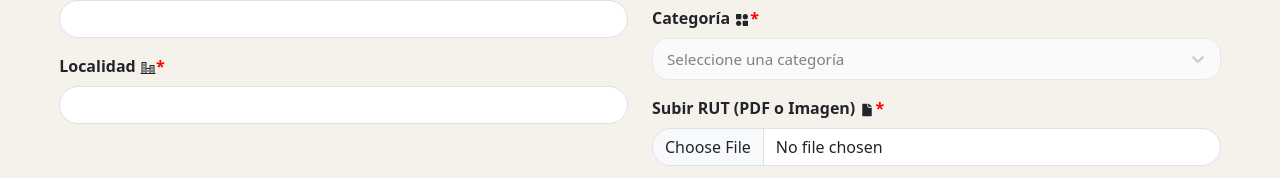
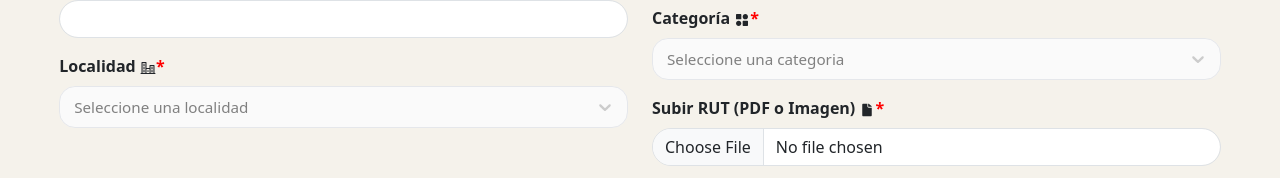
Before and after one commit to Photobogotanos/Frontend-Photobogota, a React (Vite) app: page /Frontend-Photobogota/solicitud-socio/formulario in a window 1280 px wide. Shown: the part 579-757 px from the top of the page. Built offline with nearby package versions, Linux system fonts and the light colour scheme; no server answers; a web font is replaced by a local one.

Commit message:
Se convierte los datos de categoria y localidades en mocks para solo ser llamados

```diff
--- a/src/components/mapa/FiltrosMapa/FiltrosMapa.jsx
+++ b/src/components/mapa/FiltrosMapa/FiltrosMapa.jsx
@@ -1,31 +1,9 @@
 import { useState } from "react";
 import Select from "react-select";
 import "./FiltrosMapa.css";
+import { localidadOptions } from "../../../mocks/localidades.mock";
+import { categoriasOptions } from "../../../mocks/categoria.mock";
 
-const categoriasOptions = [
-  { value: "todas", label: "Todas las categorías" },
-  { value: "Atractivo turístico", label: "Atractivo turístico" },
-  { value: "Parque", label: "Parque" },
-  { value: "Estación TransMilenio", label: "Estación TransMilenio" },
-  { value: "Naturaleza", label: "Naturaleza" },
-  { value: "Histórico", label: "Histórico" },
-  { value: "Urbano", label: "Urbano" },
-  { value: "Gastronomía", label: "Gastronomía" },
-];
-
-const localidadOptions = [
-  { value: "todas", label: "Todas las localidades" },
-  { value: "Usaquén", label: "Usaquén" },
-  { value: "Chapinero", label: "Chapinero" },
-  { value: "Santa Fe", label: "Santa Fe" },
-  { value: "La Candelaria", label: "La Candelaria" },
-  { value: "Kennedy", label: "Kennedy" },
-  { value: "Engativá", label: "Engativá" },
-  { value: "Suba", label: "Suba" },
-  { value: "Teusaquillo", label: "Teusaquillo" },
-  { value: "Barrios Unidos", label: "Barrios Unidos" },
-  { value: "Fontibón", label: "Fontibón" },
-];
 
 const FiltrosMapa = ({ onFiltrar }) => {
   const [categoria, setCategoria] = useState(null);
--- a/src/components/socio/SolicitudSocioForm/InformacionNegocio.jsx
+++ b/src/components/socio/SolicitudSocioForm/InformacionNegocio.jsx
@@ -10,6 +10,8 @@ import "./InformacionNegocio.css";
 import RequiredMark from "@/components/common/RequiredMark/RequiredMark";
 
 const InformacionNegocio = ({ formData, handleChange, categoriaOptions, setFormData }) => {
+    console.log("categoriaOptions:", categoriaOptions); // 👈 agrega esto
+    console.log("formData.categoria:", formData.categoria); // 👈 y esto
   return (
     <>
       <Form.Group className="mb-3">
@@ -81,18 +83,14 @@ const InformacionNegocio = ({ formData, handleChange, categoriaOptions, setFormD
           <RequiredMark />
         </Form.Label>
         <Select
-          options={categoriaOptions}
-          value={
-            categoriaOptions.find(
-              (o) => o.value === formData.categoria
-            ) || null
-          }
+        options={categoriaOptions || []}
+        value={(categoriaOptions || []).find((o) => o.value === formData.categoria) || null}
         onChange={(selected) =>
           handleChange({
             target: { name: "categoria", value: selected?.value || "" },
           })
         }
-          placeholder="Seleccione una categoría"
+        placeholder="Seleccione una categoria"
         classNamePrefix="react-select"
         className="react-select-container-solicitud"
         />
--- a/src/components/socio/SolicitudSocioForm/InformacionPersonal.jsx
+++ b/src/components/socio/SolicitudSocioForm/InformacionPersonal.jsx
@@ -1,4 +1,5 @@
 import Form from "react-bootstrap/Form";
+import Select from "react-select";
 import Flatpickr from "react-flatpickr";
 import "flatpickr/dist/flatpickr.min.css";
 import { Spanish } from "flatpickr/dist/l10n/es.js";
@@ -11,7 +12,7 @@ import { PiCityDuotone } from "react-icons/pi";
 import "./InformacionPersonal.css";
 import RequiredMark from "@/components/common/RequiredMark/RequiredMark";
 
-const InformacionPersonal = ({ formData, handleChange }) => {
+const InformacionPersonal = ({ formData, handleChange, localidadOptions}) => {
   return (
     <>
       <Form.Group className="mb-3">
@@ -123,13 +124,17 @@ const InformacionPersonal = ({ formData, handleChange }) => {
           Localidad <PiCityDuotone />
           <RequiredMark />
         </Form.Label>
-        <Form.Control
-          id="localidad"
-          name="localidad"
-          value={formData.localidad}
-          onChange={handleChange}
-          className="input-solicitud-socio rounded-pill"
-          required
+        <Select
+        options={localidadOptions || []}
+        value={(localidadOptions || []).find((o) => o.value === formData.localidad) || null}
+        onChange={(selected) =>
+          handleChange({
+            target: { name: "localidad", value: selected?.value || "" },
+          })
+        }
+        placeholder="Seleccione una localidad"
+        classNamePrefix="react-select"
+        className="react-select-container-solicitud"
         />
       </Form.Group>
     </>
--- a/src/components/socio/SolicitudSocioForm/SolicitudSocioForm.jsx
+++ b/src/components/socio/SolicitudSocioForm/SolicitudSocioForm.jsx
@@ -6,6 +6,9 @@ import Col from "react-bootstrap/Col";
 import Swal from "sweetalert2";
 import { IoIosSend } from "react-icons/io";
 import { FaSearch } from "react-icons/fa";
+
+import { categoriasOptions } from "../../../mocks/categoria.mock";
+import { localidadOptions } from "../../../mocks/localidades.mock";
 
 // Importar componentes
 import HeaderSolicitudSocio from "./HeaderSolicitudSocio";
@@ -25,7 +28,7 @@ import { crearAspirante } from "@/services/aspirante.service";
 import "./SolicitudSocioForm.css";
 
 // Constantes
-const CATEGORIAS = ["Restaurante", "Cafetería", "Comercio", "Empresa", "Otro"];
+
 
 const INITIAL_FORM_STATE = {
   nombres: "",
@@ -50,10 +53,7 @@ const SolicitudSocioForm = () => {
   const [showModal, setShowModal] = useState(false);
   const [cargando, setCargando] = useState(false);
 
-  const categoriaOptions = CATEGORIAS.map((cat) => ({
-    value: cat,
-    label: cat,
-  }));
+  const categoriaOptions = categoriasOptions;
 
   const handleChange = (e) => {
     setFormData({
@@ -160,6 +160,7 @@ const SolicitudSocioForm = () => {
             <InformacionPersonal
               formData={formData}
               handleChange={handleChange}
+              localidadOptions={localidadOptions}
             />
           </Col>
 
--- /dev/null
+++ b/src/mocks/categoria.mock.js
@@ -0,0 +1,10 @@
+export const categoriasOptions = [
+  { value: "todas", label: "Todas las categorías" },
+  { value: "Atractivo turístico", label: "Atractivo turístico" },
+  { value: "Parque", label: "Parque" },
+  { value: "Estación TransMilenio", label: "Estación TransMilenio" },
+  { value: "Naturaleza", label: "Naturaleza" },
+  { value: "Histórico", label: "Histórico" },
+  { value: "Urbano", label: "Urbano" },
+  { value: "Gastronomía", label: "Gastronomía" },
+];
--- /dev/null
+++ b/src/mocks/localidades.mock.js
@@ -0,0 +1,13 @@
+export const localidadOptions = [
+  { value: "todas", label: "Todas las localidades" },
+  { value: "Usaquén", label: "Usaquén" },
+  { value: "Chapinero", label: "Chapinero" },
+  { value: "Santa Fe", label: "Santa Fe" },
+  { value: "La Candelaria", label: "La Candelaria" },
+  { value: "Kennedy", label: "Kennedy" },
+  { value: "Engativá", label: "Engativá" },
+  { value: "Suba", label: "Suba" },
+  { value: "Teusaquillo", label: "Teusaquillo" },
+  { value: "Barrios Unidos", label: "Barrios Unidos" },
+  { value: "Fontibón", label: "Fontibón" },
+];
```
Lines whose indentation alone changed are shown as unchanged.
